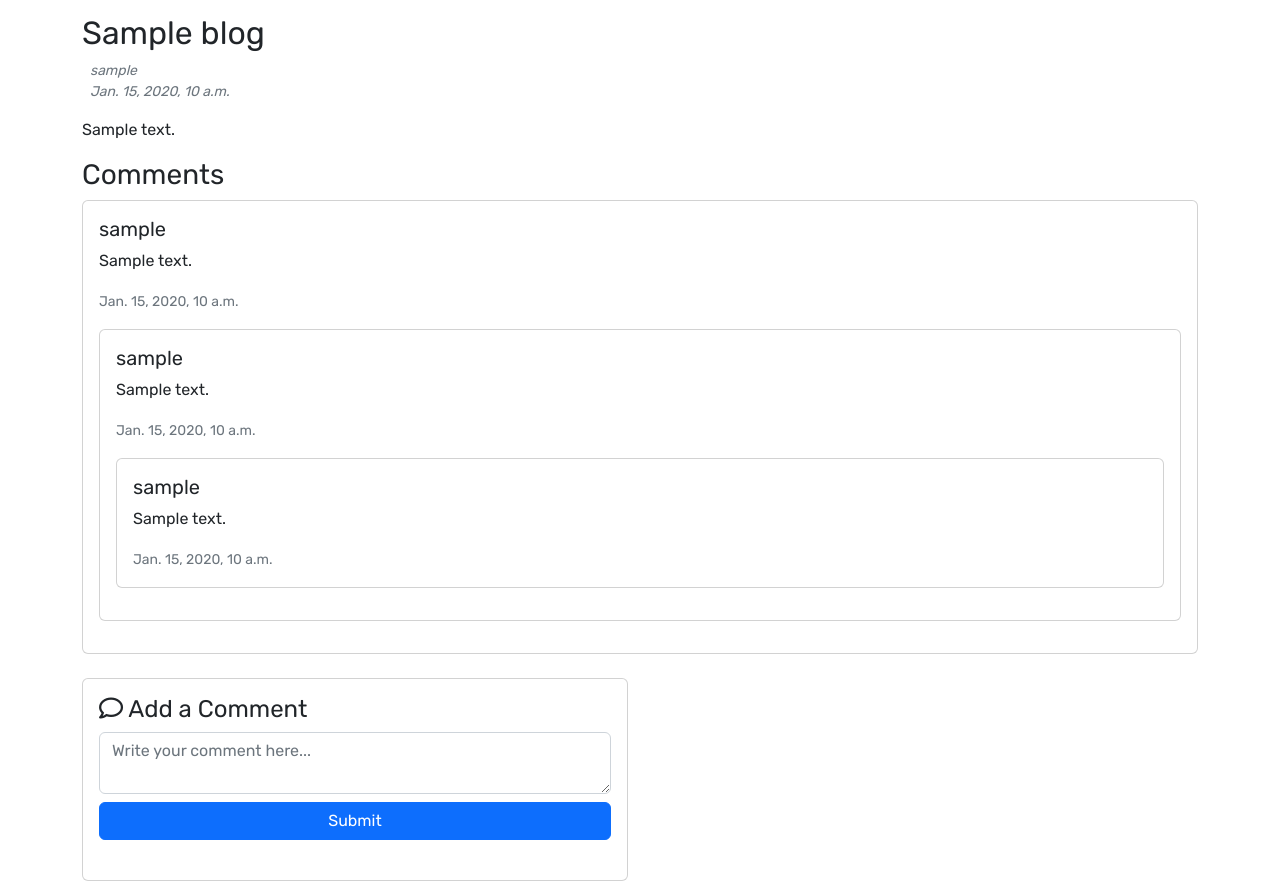
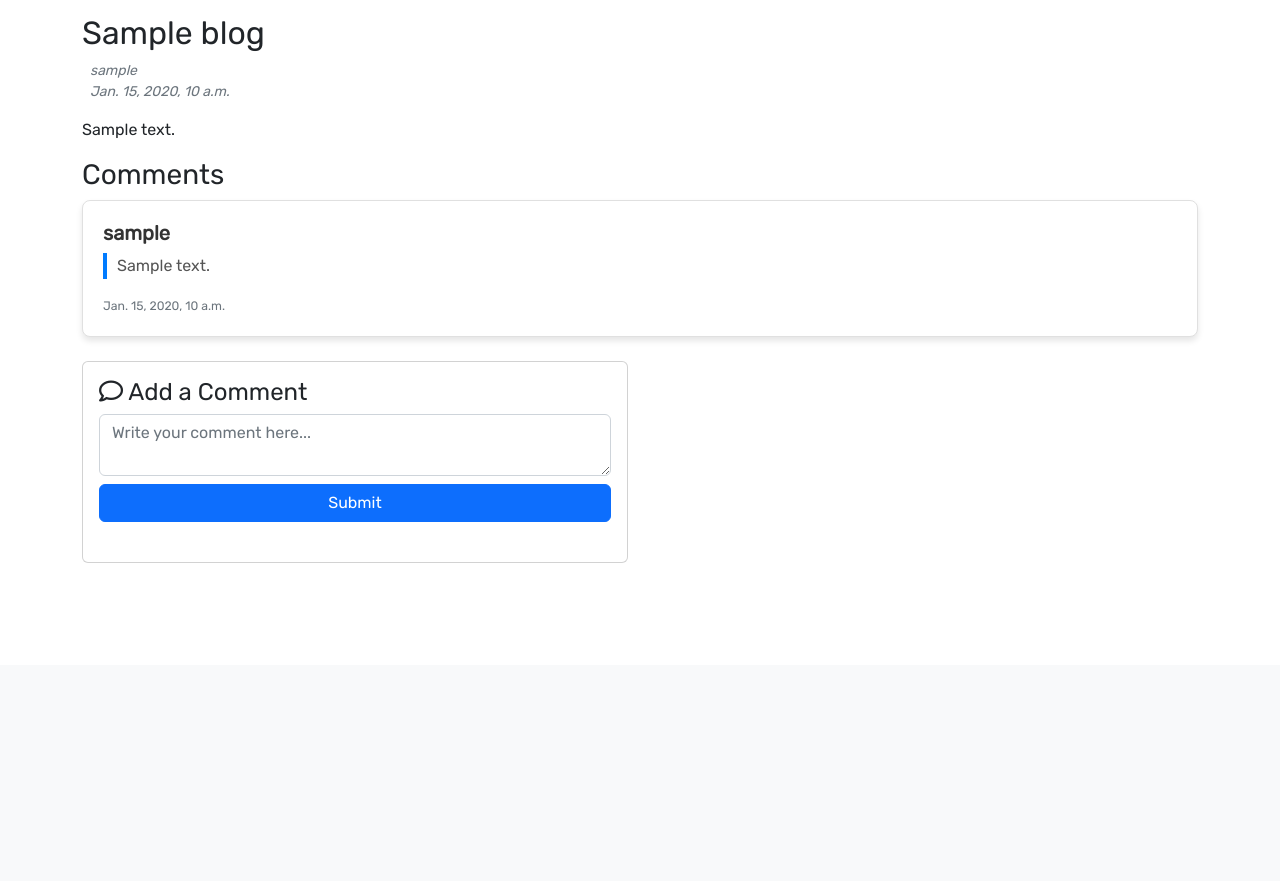
Before and after one commit to darshjasani/Blogging-Platform, a Django app: template core/templates/core/blog_detail.html in a window 1280 px wide. Shown: the part 135-1016 px from the top of the page. After the commit the page ends 698 px from the top, so only its background shows below. Run offline with Django 4.2, Linux system fonts and the light colour scheme; the template is opened without the code that fills it: most values are stand-ins (such as "Sample title", 1, 10 or a date in 2020); some libraries are stand-ins or nearby versions.

Commit message:
New Updates

```diff
--- a/core/templates/core/blog_detail.html
+++ b/core/templates/core/blog_detail.html
@@ -152,55 +152,55 @@
     });
 
 
-    // Comment Script
-    const commentForm = document.getElementById('comment-form');
-    const commentText = document.getElementById('comment-text');
-    const noComment = document.getElementById('no-comment');
+    // // // Comment Script
+    // // const commentForm = document.getElementById('comment-form');
+    // // const commentText = document.getElementById('comment-text');
+    // // const noComment = document.getElementById('no-comment');
 
-    commentForm.addEventListener('submit', (event) => {
-        event.preventDefault();
-        const text = commentText.value;
-        const blogId = "{{ blog.id }}"; // Replace with the actual blog ID
+    // // commentForm.addEventListener('submit', (event) => {
+    //     event.preventDefault();
+    //     const text = commentText.value;
+    //     const blogId = "{{ blog.id }}"; // Replace with the actual blog ID
 
-        fetch(`/api/blog/${blogId}/comment/`, {
-            method: 'POST',
-            headers: {
-                'Content-Type': 'application/json',
-                'X-CSRFToken': csrfToken,
-            },
-            body: JSON.stringify({ text }),
-        })
-        .then(response => response.json())
-        .then(data => {
-            if (data.message === 'Comment created successfully') {
-                // Clear the comment input and remove error message
-                commentText.value = '';
-                if (noComment) noComment.style.display = 'none';
+    //     fetch(`/api/blog/${blogId}/comment/`, {
+    //         method: 'POST',
+    //         headers: {
+    //             'Content-Type': 'application/json',
+    //             'X-CSRFToken': csrfToken,
+    //         },
+    //         body: JSON.stringify({ text }),
+    //     })
+    //     .then(response => response.json())
+    //     .then(data => {
+    //         if (data.message === 'Comment created successfully') {
+    //             // Clear the comment input and remove error message
+    //             commentText.value = '';
+    //             if (noComment) noComment.style.display = 'none';
 
-                // Create and append the new comment to the comments section
-                const commentSection = document.querySelector('.comment-section');
-                const newComment = document.createElement('div');
-                newComment.classList.add('card', 'mb-3');
-                newComment.innerHTML = `
-                    <div class="card-body">
-                        <h5 class="card-title">
-                            You
-                        </h5>
-                        <p class="card-text">${text}</p>
-                        <p class="card-text">
-                            <small class="text-muted">Just now</small>
-                        </p>
-                    </div>
-                `;
-                commentSection.appendChild(newComment);
-            } else {
-                // Handle errors (e.g., display an error message)
-                alert('Failed to create a comment. Please try again.');
-            }
-        })
-        .catch(error => {
-            console.error('Error:', error);
-        });
-    });
+    //             // Create and append the new comment to the comments section
+    //             const commentSection = document.querySelector('.comment-section');
+    //             const newComment = document.createElement('div');
+    //             newComment.classList.add('card', 'mb-3');
+    //             newComment.innerHTML = `
+    //                 <div class="card-body">
+    //                     <h5 class="card-title">
+    //                         You
+    //                     </h5>
+    //                     <p class="card-text">${text}</p>
+    //                     <p class="card-text">
+    //                         <small class="text-muted">Just now</small>
+    //                     </p>
+    //                 </div>
+    //             `;
+    //             commentSection.appendChild(newComment);
+    //         } else {
+    //             // Handle errors (e.g., display an error message)
+    //             alert('Failed to create a comment. Please try again.');
+    //         }
+    //     })
+    //     .catch(error => {
+    //         console.error('Error:', error);
+    //     });
+    // });
 </script>
 {% endblock extra_script %}
--- a/core/templates/core/comment.html
+++ b/core/templates/core/comment.html
@@ -1,45 +1,71 @@
 {% csrf_token %}
 {% load crispy_forms_tags %}
 
-
 {% block content %}
-<div class="card mb-3">
+<div class="comment-card card mb-3">
     <div class="card-body">
-        <h5 class="card-title">
+        <h5 class="comment-author card-title">
             {% if user == comment.user %}
                 You
             {% else %}
                 {{ comment.user.get_full_name|default:comment.user.username }}
             {% endif %}
         </h5>
-        <p class="card-text">{{ comment.text }}</p>
-        <p class="card-text">
+        <p class="comment-text card-text">{{ comment.text }}</p>
+        <p class="comment-time card-text">
             <small class="text-muted">{{ comment.created_at }}</small>
         </p>
-
-        <!-- Reply button and form -->
-        {% if user.is_authenticated %}
-            <a href="#" class="reply-btn" data-comment-id="{{ comment.id }}">Reply</a>
-            <form id="reply-form-{{ comment.id }}" class="reply-form" style="display:none;" method="POST">
-                {% csrf_token %}
-                <input type="hidden" name="parent" value="{{ comment.id }}">
-                <input type="hidden" name="blog_id" value="{{ blog.id }}"> <!-- Blog ID to associate the comment -->
-                <input type="text" name="text" class="form-control mb-2" placeholder="Reply to this comment" required>
-                <button type="submit" class="btn btn-primary mt-2">Submit Reply</button>
-            </form>
-        {% endif %}
-
-        <!-- Display replies recursively -->
-        {% for reply in comment.commentmodel_set.all %}
-            <div class="ml-4">
-                {% include 'core/comment.html' with comment=reply %}
-            </div>
-        {% endfor %}
     </div>
 </div>
 {% endblock %}
 
+{% block extra_script %}
+<style>
+    /* Style the overall comment card */
+    .comment-card {
+        border: 1px solid #e0e0e0;
+        box-shadow: 0 4px 6px rgba(0, 0, 0, 0.1);
+        transition: box-shadow 0.3s ease;
+        border-radius: 8px;
+    }
 
-{% block extra_script %}
+    .comment-card:hover {
+        box-shadow: 0 6px 12px rgba(0, 0, 0, 0.15);
+    }
 
+    /* Style the author name */
+    .comment-author {
+        font-size: 1.25rem;
+        font-weight: bold;
+        color: #333;
+        margin-bottom: 0.5rem;
+    }
+
+    /* Style the comment text */
+    .comment-text {
+        font-size: 1rem;
+        color: #555;
+        line-height: 1.6;
+        padding-left: 10px;
+        border-left: 4px solid #007bff;
+    }
+
+    /* Style the time of the comment */
+    .comment-time {
+        font-size: 0.875rem;
+        color: #888;
+        margin-top: 0.5rem;
+    }
+
+    /* Extra spacing for the entire card */
+    .comment-card .card-body {
+        padding: 20px;
+    }
+
+    /* Add subtle hover effect to comment text */
+    .comment-text:hover {
+        background-color: #f9f9f9;
+        border-left-color: #0056b3;
+    }
+</style>
 {% endblock extra_script %}
```
Also changed, not shown: core/forms.py (+9 -2 lines), core/templates/core/partials/comment.html (deleted, +0 -37 lines), core/views.py (+5 -5 lines).
